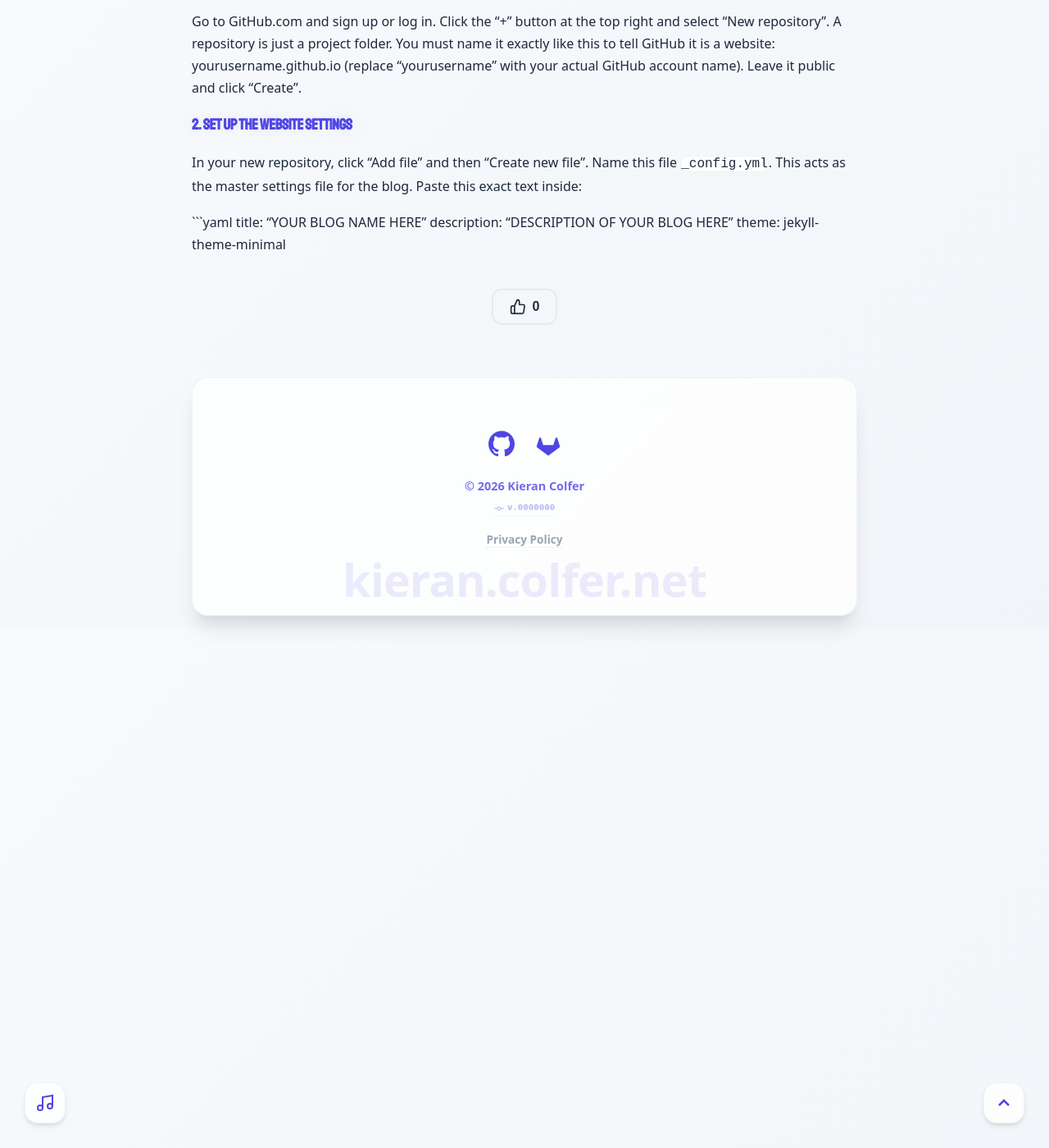
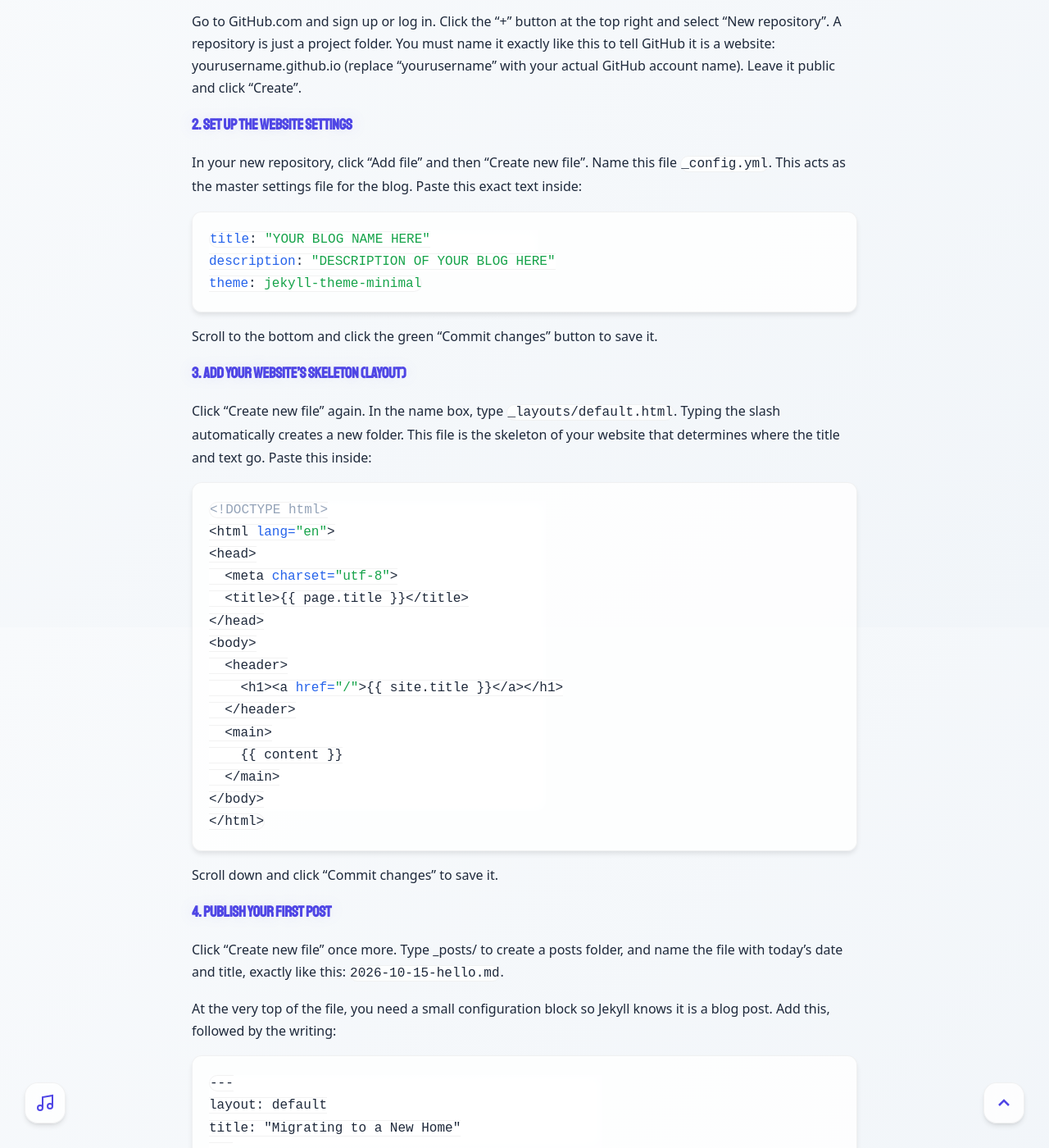
Before and after one commit to PASSK3YS/PASSK3YS.github.io, a Jekyll site: the page built from _posts/2026-09-08-migrating-away-from-listed.md, in a window 1280 px wide and 1400 px high, scrolled down 1935 px. Shown: the whole window at 82% size. Built offline with Jekyll 4.4.1, drawn with Linux system fonts in a browser that asks for light colours; some web fonts are replaced; before the commit the page ends 2766 px from its top, so only the background shows below that; some of the changed text lies outside the part shown.

Commit message:
Add missing text

````diff
--- a/_posts/2026-09-08-migrating-away-from-listed.md
+++ b/_posts/2026-09-08-migrating-away-from-listed.md
@@ -46,3 +46,56 @@
 title: "YOUR BLOG NAME HERE"
 description: "DESCRIPTION OF YOUR BLOG HERE"
 theme: jekyll-theme-minimal
+```
+Scroll to the bottom and click the green "Commit changes" button to save it.
+
+### 3. Add your website's skeleton (Layout)
+Click "Create new file" again. In the name box, type `_layouts/default.html`. Typing the slash automatically creates a new folder. This file is the skeleton of your website that determines where the title and text go. Paste this inside:
+
+{% raw %}
+```html
+<!DOCTYPE html>
+<html lang="en">
+<head>
+  <meta charset="utf-8">
+  <title>{{ page.title }}</title>
+</head>
+<body>
+  <header>
+    <h1><a href="/">{{ site.title }}</a></h1>
+  </header>
+  <main>
+    {{ content }}
+  </main>
+</body>
+</html>
+```
+{% endraw %}
+
+Scroll down and click "Commit changes" to save it.
+
+### 4. Publish your first post
+Click "Create new file" once more. Type _posts/ to create a posts folder, and name the file with today's date and title, exactly like this: `2026-10-15-hello.md`.
+
+At the very top of the file, you need a small configuration block so Jekyll knows it is a blog post. Add this, followed by the writing:
+
+```
+---
+layout: default
+title: "Migrating to a New Home"
+---
+
+BLOG POST CONTENT GOES HERE
+This is the first post on this new independent blog.
+```
+
+Save the file.
+
+### 5. Turn on the website
+Click the "Settings" tab near the top of the repository page. On the left-hand menu, click "Pages". Under the "Build and deployment" section, make sure the source says "Deploy from a branch", and click the dropdown menu to select the `main` branch. Click "Save". Wait about two minutes, and the blog will be live and viewable at [https://yourusername.github.io](https://yourusername.github.io).
+
+---
+
+If you need help with GitHub pages, please don't hesitate to [contact me](https://kieran.colfer.net/contact/){:target="_blank"}
+
+Until next time...
````
